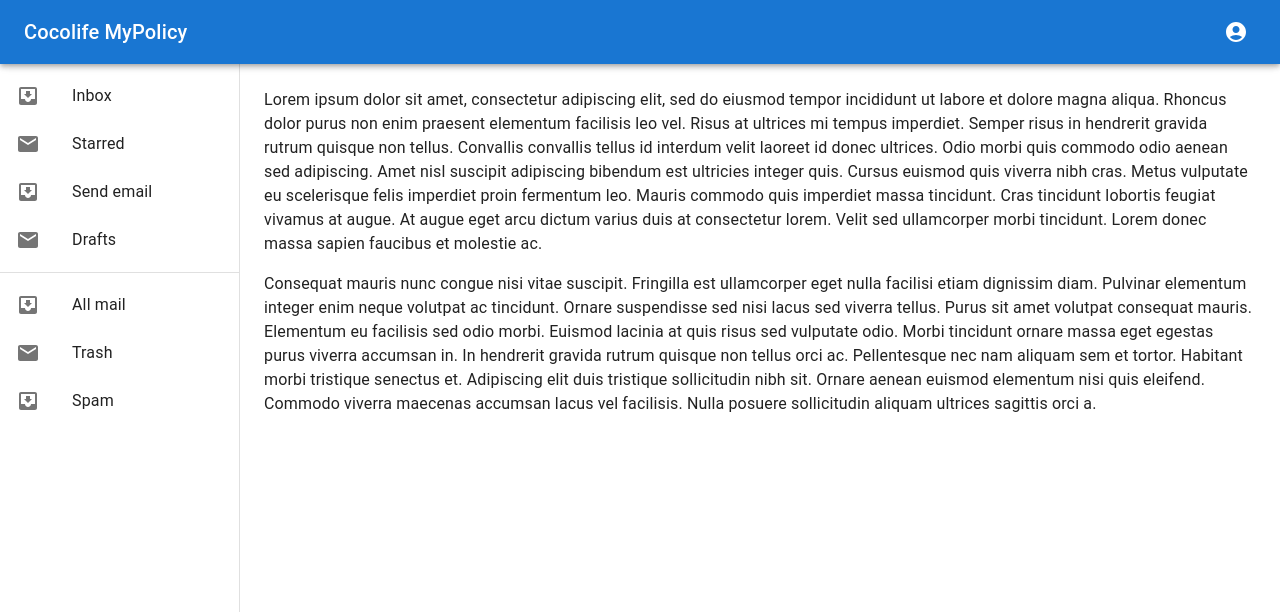
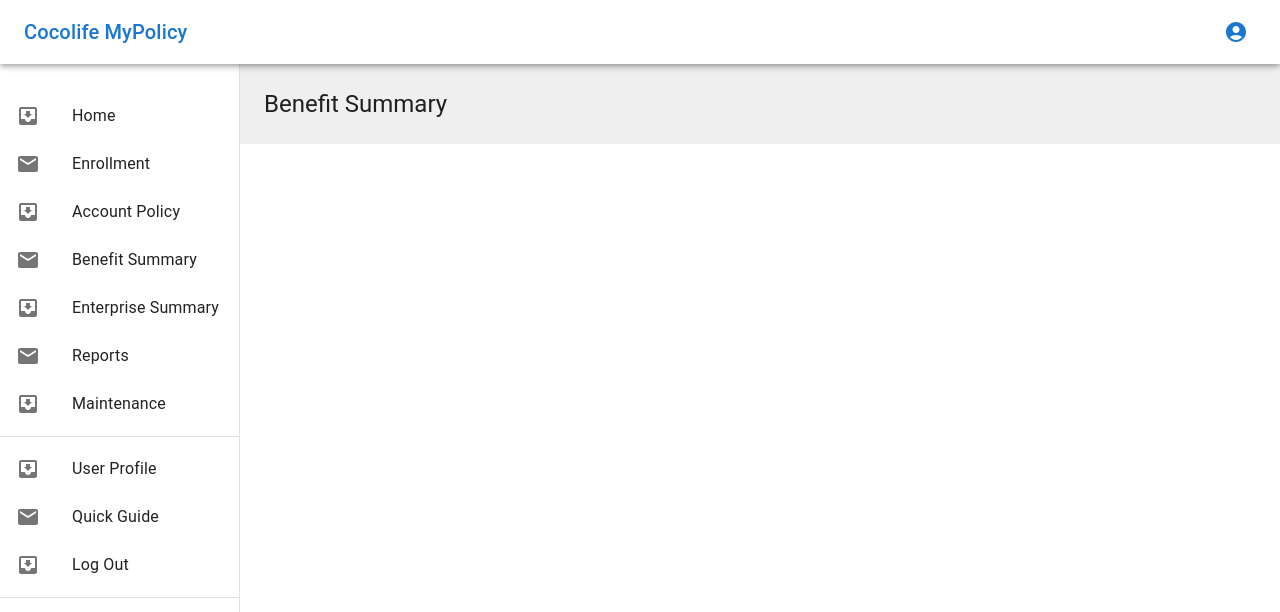
Before and after one commit to jennayey/sturdy-palm-tree, a React (Create React App) app: page / in a window 1280 px wide. Shown: the top 612 px of the page. Built offline with nearby package versions, Linux system fonts and the light colour scheme.

Commit message:
style: updated colors

```diff
--- a/src/App.js
+++ b/src/App.js
@@ -29,9 +29,9 @@ function App(props) {
 
   const drawer = (
     <div>
-      <Toolbar />
-      <List>
-        {["Inbox", "Starred", "Send email", "Drafts"].map((text, index) => (
+      <Toolbar/>
+      <List sx={{marginTop: `20px`}}>
+        {["Home", "Enrollment", "Account Policy", "Benefit Summary", "Enterprise Summary", "Reports", "Maintenance"].map((text, index) => (
           <ListItem button key={text}>
             <ListItemIcon>
               {index % 2 === 0 ? <InboxIcon /> : <MailIcon />}
@@ -42,7 +42,7 @@ function App(props) {
       </List>
       <Divider />
       <List>
-        {["All mail", "Trash", "Spam"].map((text, index) => (
+        {["User Profile", "Quick Guide", "Log Out"].map((text, index) => (
           <ListItem button key={text}>
             <ListItemIcon>
               {index % 2 === 0 ? <InboxIcon /> : <MailIcon />}
@@ -51,6 +51,8 @@ function App(props) {
           </ListItem>
         ))}
       </List>
+      <Divider />
+
     </div>
   );
 
@@ -58,7 +60,7 @@ function App(props) {
     window !== undefined ? () => window().document.body : undefined;
 
   return (
-    <Box sx={{ display: "flex" }}>
+    <Box sx={{ display: "flex", backgroundColor: "#efefef",}}>
       <CssBaseline />
       <AppBar
         position="fixed"
@@ -67,12 +69,13 @@ function App(props) {
 
           ml: { md: `${drawerWidth}px` },
           zIndex: 2000,
+          backgroundColor: "white"
 
         }}
       >
         <Toolbar sx={{display: "flex", justifyContent: "space-between"}} >
           <IconButton
-            color="inherit"
+            color="primary"
             aria-label="open drawer"
             edge="start"
             onClick={handleDrawerToggle}
@@ -80,10 +83,10 @@ function App(props) {
           >
             <MenuIcon />
           </IconButton>
-          <Typography variant="h6" noWrap component="div">
+          <Typography color="primary" variant="h6" noWrap component="div">
             Cocolife MyPolicy
           </Typography>
-          <IconButton color="inherit" aria-label="profile" href="">
+          <IconButton color="primary" aria-label="profile" href="">
             <AccountCircle />
           </IconButton>
         </Toolbar>
@@ -129,41 +132,15 @@ function App(props) {
       <Box
         component="main"
         sx={{
+         height:"100%",
           flexGrow: 1,
           p: 3,
           width: { sm: `calc(100% - ${drawerWidth}px)` },
         }}
       >
         <Toolbar />
-        <Typography paragraph>
-          Lorem ipsum dolor sit amet, consectetur adipiscing elit, sed do
-          eiusmod tempor incididunt ut labore et dolore magna aliqua. Rhoncus
-          dolor purus non enim praesent elementum facilisis leo vel. Risus at
-          ultrices mi tempus imperdiet. Semper risus in hendrerit gravida rutrum
-          quisque non tellus. Convallis convallis tellus id interdum velit
-          laoreet id donec ultrices. Odio morbi quis commodo odio aenean sed
-          adipiscing. Amet nisl suscipit adipiscing bibendum est ultricies
-          integer quis. Cursus euismod quis viverra nibh cras. Metus vulputate
-          eu scelerisque felis imperdiet proin fermentum leo. Mauris commodo
-          quis imperdiet massa tincidunt. Cras tincidunt lobortis feugiat
-          vivamus at augue. At augue eget arcu dictum varius duis at consectetur
-          lorem. Velit sed ullamcorper morbi tincidunt. Lorem donec massa sapien
-          faucibus et molestie ac.
-        </Typography>
-        <Typography paragraph>
-          Consequat mauris nunc congue nisi vitae suscipit. Fringilla est
-          ullamcorper eget nulla facilisi etiam dignissim diam. Pulvinar
-          elementum integer enim neque volutpat ac tincidunt. Ornare suspendisse
-          sed nisi lacus sed viverra tellus. Purus sit amet volutpat consequat
-          mauris. Elementum eu facilisis sed odio morbi. Euismod lacinia at quis
-          risus sed vulputate odio. Morbi tincidunt ornare massa eget egestas
-          purus viverra accumsan in. In hendrerit gravida rutrum quisque non
-          tellus orci ac. Pellentesque nec nam aliquam sem et tortor. Habitant
-          morbi tristique senectus et. Adipiscing elit duis tristique
-          sollicitudin nibh sit. Ornare aenean euismod elementum nisi quis
-          eleifend. Commodo viverra maecenas accumsan lacus vel facilisis. Nulla
-          posuere sollicitudin aliquam ultrices sagittis orci a.
-        </Typography>
+        <Typography variant="h5" noWrap component="div">
+Benefit Summary          </Typography>
       </Box>
     </Box>
   );
```
